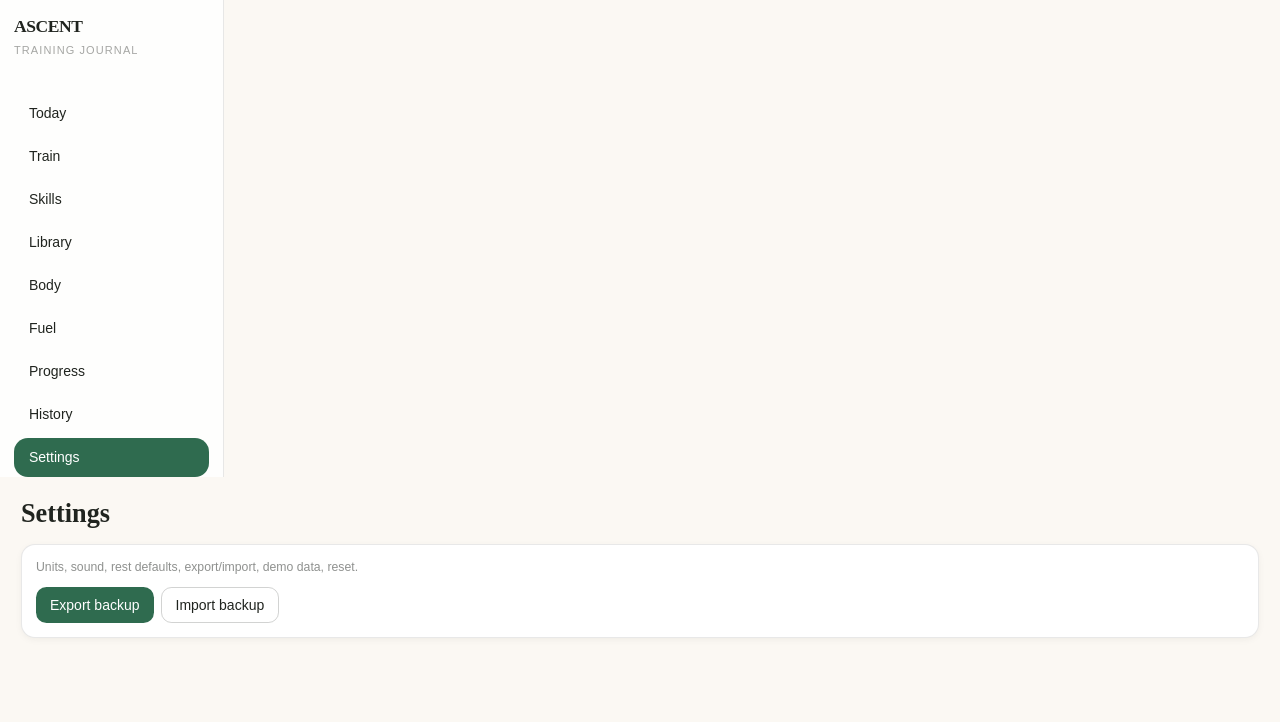
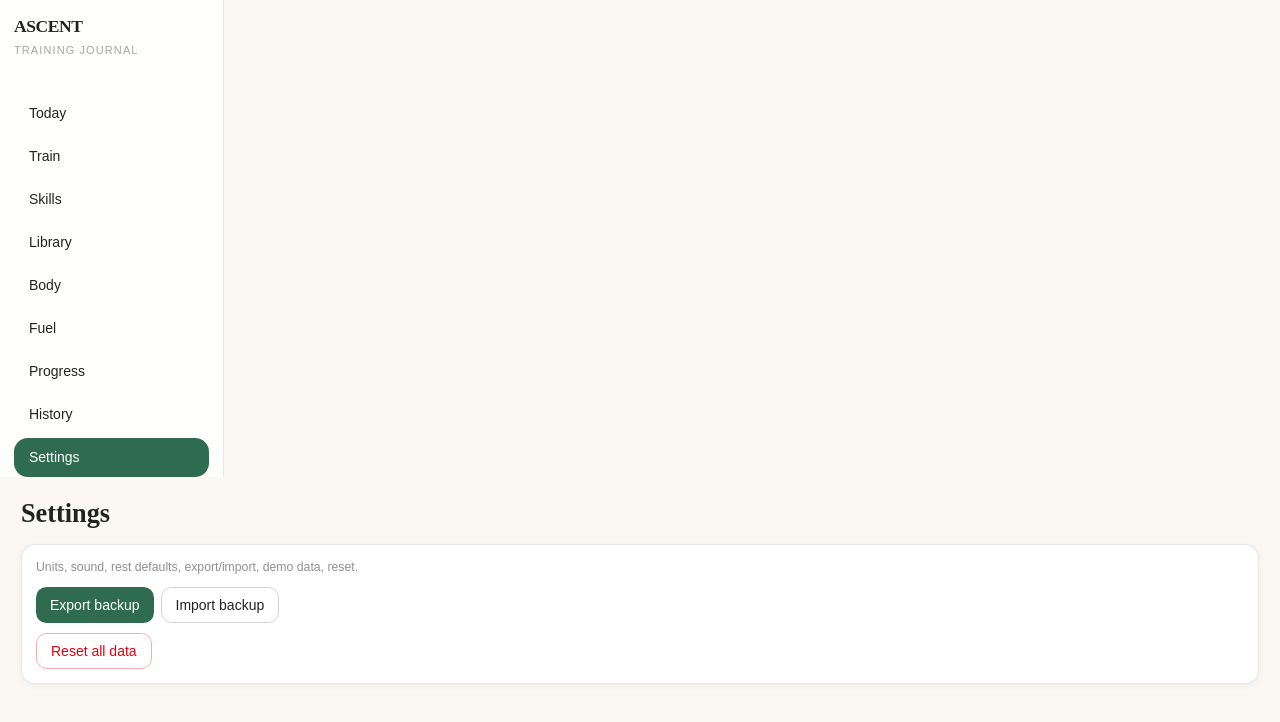
Before and after one commit to davisxp/ascent, a React (Vite) app: page /settings in a window 1280 px wide. Shown: the top 722 px of the page. Built offline with nearby package versions, Linux system fonts and the light colour scheme.

Commit message:
feat(settings): add reset-all-data action

```diff
--- a/src/data/exportImport.ts
+++ b/src/data/exportImport.ts
@@ -91,6 +91,12 @@ function emptyProfile(): BodyProfile {
     createdAt: new Date().toISOString() as unknown as string,
     updatedAt: new Date().toISOString() as unknown as string,
   } as unknown as BodyProfile
+}
+
+export async function resetAllData(): Promise<void> {
+  await db.transaction('rw', db.tables, async () => {
+    await Promise.all(db.tables.map((t) => t.clear()))
+  })
 }
 
 export async function importBackup(json: string): Promise<{ ok: boolean; error?: string }> {
--- a/src/features/settings/Settings.tsx
+++ b/src/features/settings/Settings.tsx
@@ -1,6 +1,6 @@
 import { useRef, useState } from 'react'
 import { Card } from '../../ui/primitives'
-import { exportBackup, importBackup } from '../../data/exportImport'
+import { exportBackup, importBackup, resetAllData } from '../../data/exportImport'
 
 export const Settings = () => {
   const fileRef = useRef<HTMLInputElement>(null)
@@ -75,6 +75,26 @@ export const Settings = () => {
             }}
           />
         </div>
+        <button
+          type="button"
+          disabled={busy}
+          onClick={async () => {
+            if (!confirm('Reset ALL data? This cannot be undone.')) return
+            setBusy(true)
+            setStatus('')
+            try {
+              await resetAllData()
+              setStatus('All data reset.')
+            } catch (e) {
+              setStatus(e instanceof Error ? e.message : 'Reset failed.')
+            } finally {
+              setBusy(false)
+            }
+          }}
+          className="rounded-xl border border-red-500/40 text-red-600 px-4 py-2 text-sm font-medium disabled:opacity-50"
+        >
+          Reset all data
+        </button>
         {status && <p className="text-sm text-ink/70">{status}</p>}
       </Card>
     </div>
```
